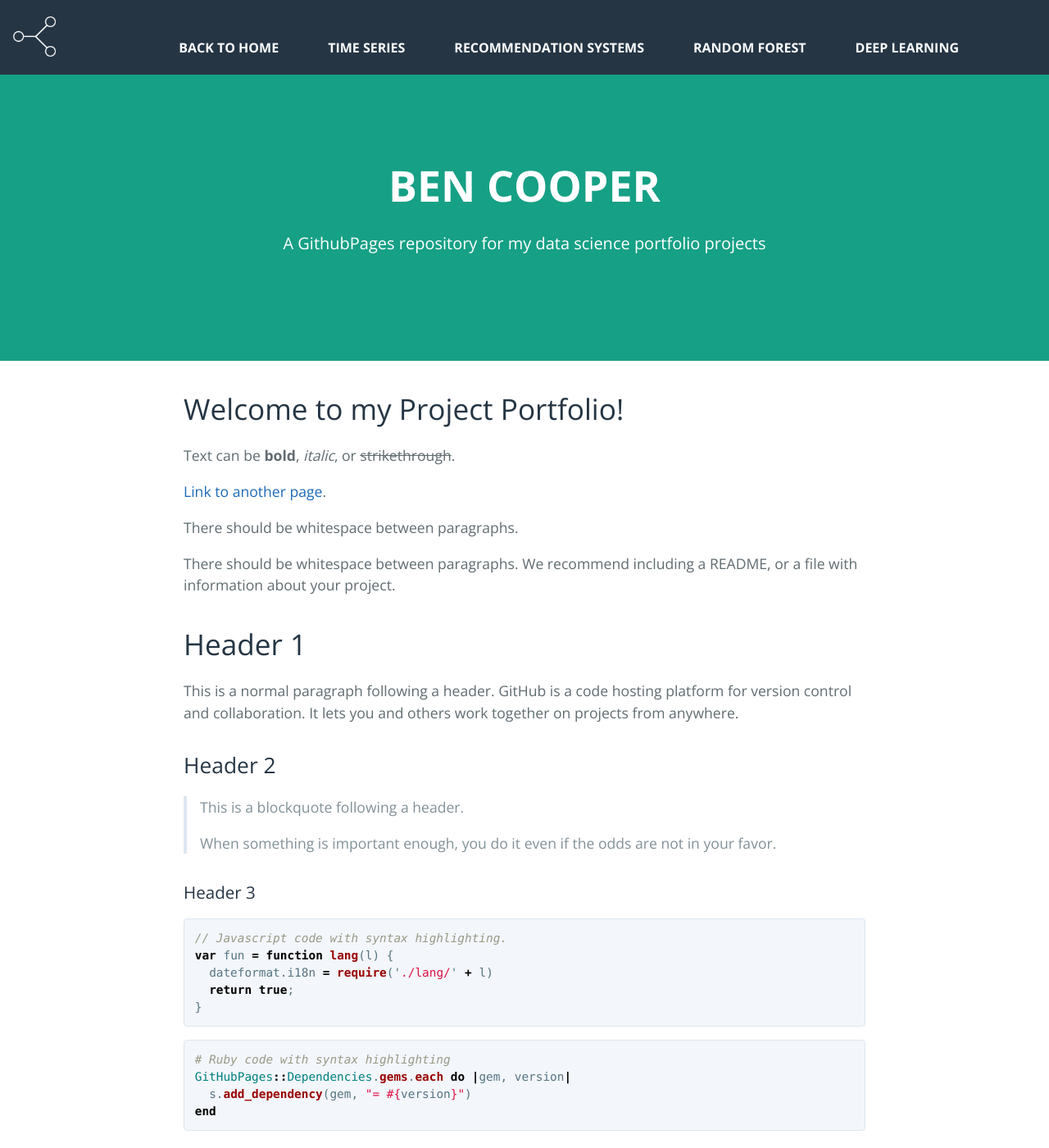
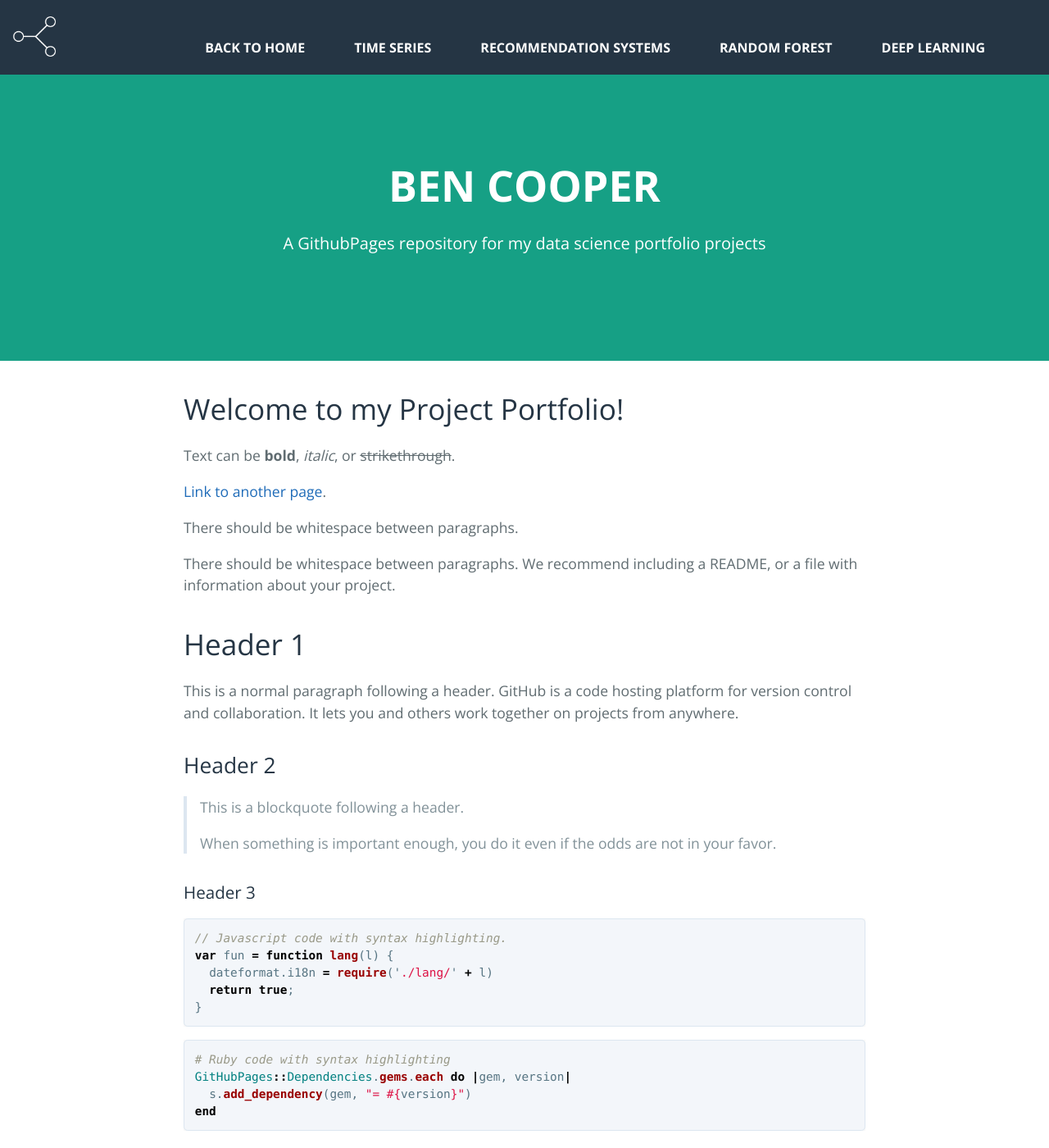
Before and after one commit to benjamin-j-cooper/benjamin-j-cooper.github.io, a Jekyll site: the page built from docs/index.md, in a window 1280 px wide and 1400 px high. Shown: the whole window at 82% size. Built offline with Jekyll 4.4.1, drawn with Linux system fonts in a browser that asks for light colours; nearby versions of some CDN libraries.

Commit message:
troubleshooting header

```diff
--- a/docs/_sass/jekyll-theme-cayman.scss
+++ b/docs/_sass/jekyll-theme-cayman.scss
@@ -596,7 +596,7 @@ a {
     display: flex;
     align-items: center;
     margin-left: auto;
-    margin-right: 5rem;
+    margin-right: 3rem;
     /*vertical-align: middle;*/
     list-style: none;
     z-index: 999;
@@ -611,6 +611,7 @@ a {
   }
   .menu a {
     display: flex;
+    align-items: center;
     color: #fff;
     font-size: 100%;
     font-weight: bold;
```
